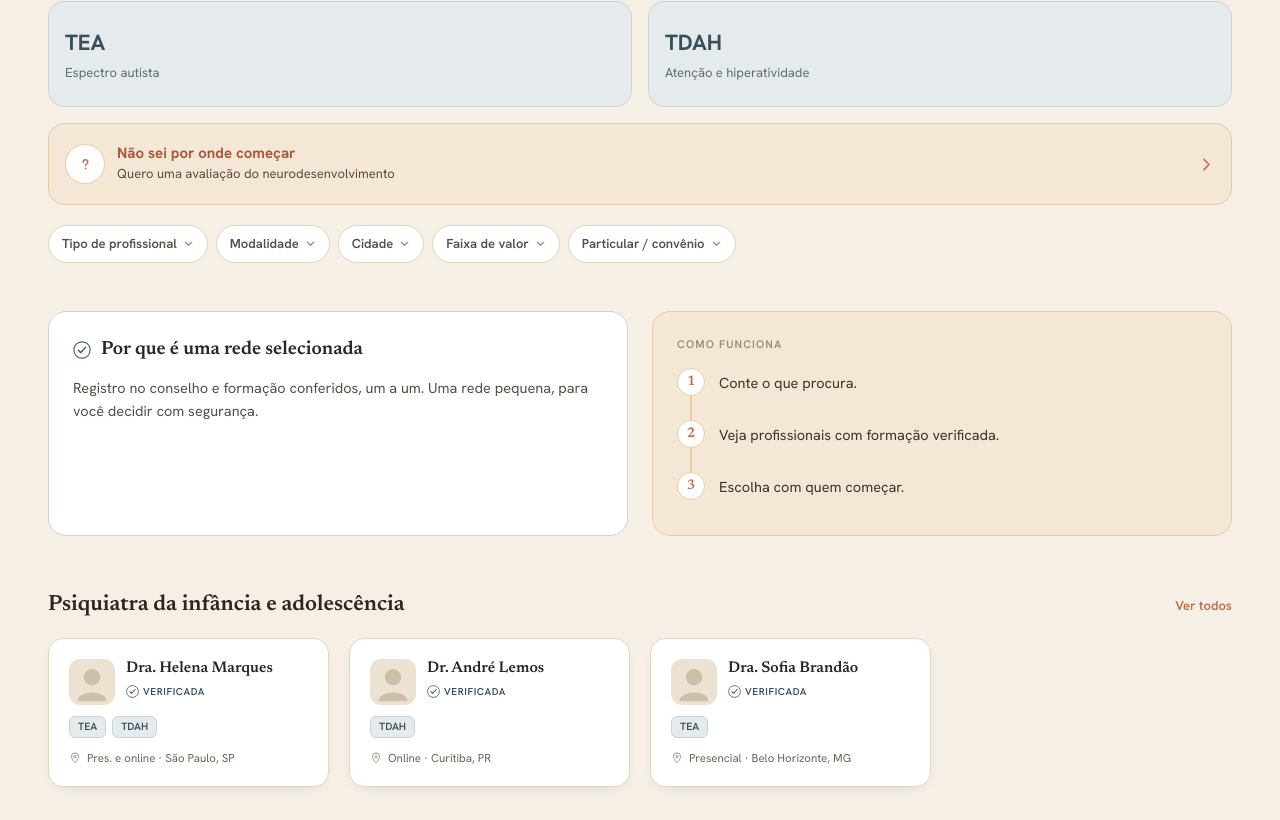
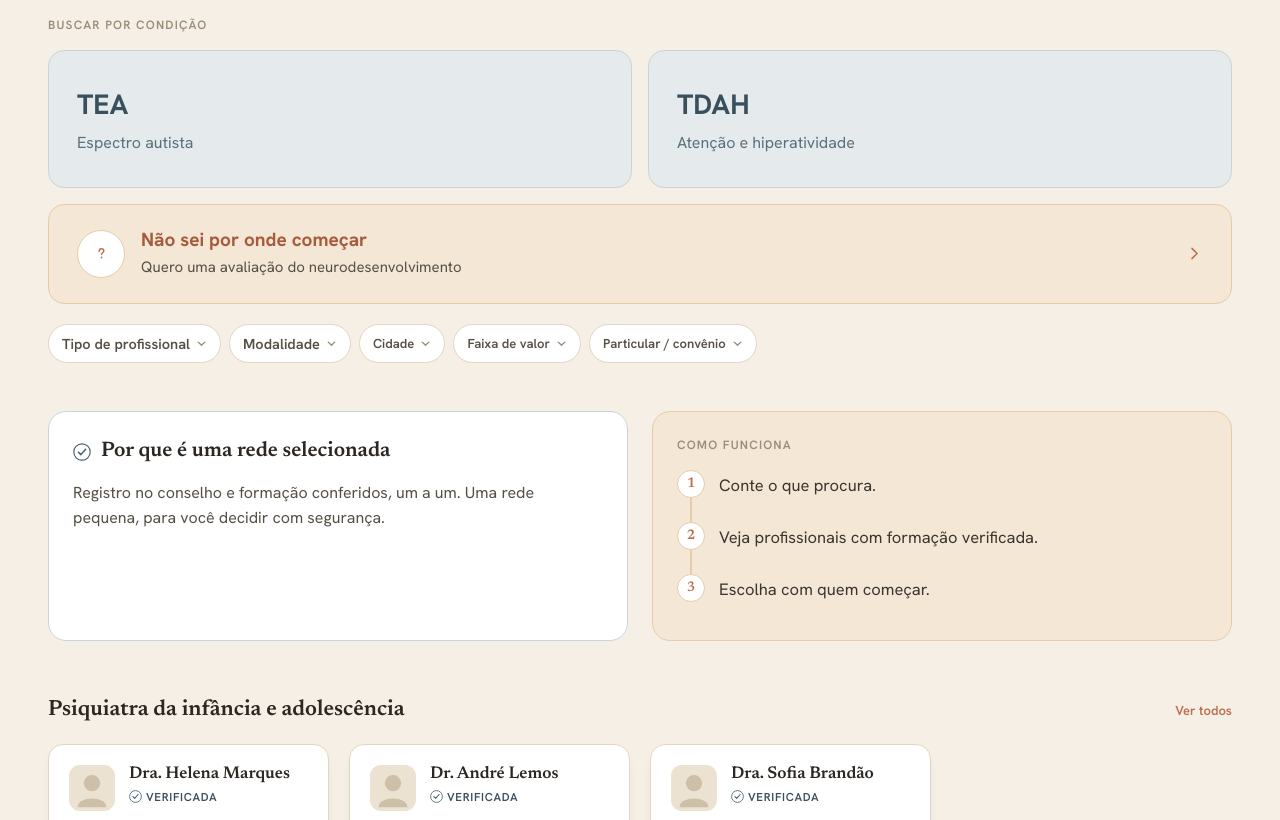
Before and after one commit to kirisaude/kiri-site, a Next.js app: page / in a window 1280 px wide. Shown: the part 420-1240 px from the top of the page. Built offline with nearby package versions, Linux system fonts and the light colour scheme.

Commit message:
Tipografia desktop maior: hero, cards, filtros, TEA/TDAH, Não sei

```diff
--- a/src/app/page.tsx
+++ b/src/app/page.tsx
@@ -104,13 +104,13 @@ export default function Home() {
         {/* Hero */}
         <div className="pt-6 md:pt-14 md:pb-2">
           <h1
-            className="font-serif text-[27px] md:text-[40px] lg:text-[46px] font-medium leading-[1.2] tracking-[-0.01em] text-carvao md:max-w-3xl"
-            style={{ textWrap: "pretty" } as React.CSSProperties}
+            className="font-serif text-[27px] md:text-[48px] lg:text-[58px] xl:text-[64px] font-medium leading-[1.15] tracking-[-0.02em] text-carvao md:max-w-5xl"
+            style={{ textWrap: "balance" } as React.CSSProperties}
           >
             Encontre o profissional certo para o desenvolvimento do seu filho.
           </h1>
           <p
-            className="mt-3 md:mt-5 text-[14.5px] md:text-[16.5px] leading-[1.55] md:leading-[1.65] text-cinza-texto md:max-w-2xl"
+            className="mt-3 md:mt-6 text-[14.5px] md:text-[18px] leading-[1.55] md:leading-[1.65] text-cinza-texto md:max-w-3xl"
             style={{ textWrap: "pretty" } as React.CSSProperties}
           >
             Uma rede selecionada para TEA, TDAH e outras questões do neurodesenvolvimento infantil,
@@ -140,7 +140,7 @@ export default function Home() {
 
         {/* Filtros por condição */}
         <div className="pt-6 md:pt-10">
-          <div className="text-[11px] font-semibold tracking-[0.1em] uppercase text-muted mb-3 md:mb-4">
+          <div className="text-[11px] md:text-[12px] font-semibold tracking-[0.1em] uppercase text-muted mb-3 md:mb-4">
             Buscar por condição
           </div>
 
@@ -150,16 +150,16 @@ export default function Home() {
               <button
                 key={cond}
                 onClick={() => toggleCond(cond)}
-                className={`flex flex-col gap-1 items-start rounded-[13px] md:rounded-[16px] px-4 py-4 md:py-6 cursor-pointer transition-all ${
+                className={`flex flex-col gap-1.5 items-start rounded-[13px] md:rounded-[16px] px-4 md:px-7 py-4 md:py-8 cursor-pointer transition-all ${
                   activeCond === cond
                     ? "bg-ardosia-escura border-2 border-ardosia"
                     : "bg-wash-azulado border-[1.5px] border-borda-azulada"
                 }`}
               >
-                <span className={`text-[17px] md:text-[22px] font-bold ${activeCond === cond ? "text-white" : "text-ardosia-escura"}`}>
+                <span className={`text-[17px] md:text-[28px] font-bold ${activeCond === cond ? "text-white" : "text-ardosia-escura"}`}>
                   {cond}
                 </span>
-                <span className={`text-[11.5px] md:text-[13px] ${activeCond === cond ? "text-white/80" : "text-ardosia-texto"}`}>
+                <span className={`text-[11.5px] md:text-[16px] ${activeCond === cond ? "text-white/80" : "text-ardosia-texto"}`}>
                   {cond === "TEA" ? "Espectro autista" : "Atenção e hiperatividade"}
                 </span>
               </button>
@@ -178,19 +178,19 @@ export default function Home() {
           {/* Não sei por onde começar */}
           <Link
             href="/avaliacao"
-            className="flex items-center gap-3 mt-3 md:mt-4 bg-wash-quente border border-borda-quente rounded-[13px] md:rounded-[16px] px-4 py-4 md:py-5 cursor-pointer no-underline transition-all hover:shadow-[0_4px_16px_-8px_rgba(160,90,40,0.25)]"
+            className="flex items-center gap-4 mt-3 md:mt-4 bg-wash-quente border border-borda-quente rounded-[13px] md:rounded-[16px] px-4 md:px-7 py-4 md:py-6 cursor-pointer no-underline transition-all hover:shadow-[0_4px_16px_-8px_rgba(160,90,40,0.25)]"
           >
-            <div className="w-9 h-9 md:w-10 md:h-10 rounded-full flex-shrink-0 bg-white border border-borda-quente flex items-center justify-center">
+            <div className="w-9 h-9 md:w-12 md:h-12 rounded-full flex-shrink-0 bg-white border border-borda-quente flex items-center justify-center">
               <svg width="17" height="17" viewBox="0 0 20 20" fill="none">
                 <path d="M7.3 7.4 C7.3 5.6 8.5 4.5 10 4.5 C11.6 4.5 12.7 5.6 12.7 7 C12.7 9.3 10 9 10 11.3" stroke="#BE6E4E" strokeWidth="1.7" strokeLinecap="round" />
                 <circle cx="10" cy="14.7" r="1.05" fill="#BE6E4E" />
               </svg>
             </div>
             <div className="flex-1">
-              <div className="text-[14.5px] md:text-[15px] font-bold text-ferrugem-escura leading-[1.2]">
+              <div className="text-[14.5px] md:text-[19px] font-bold text-ferrugem-escura leading-[1.2]">
                 Não sei por onde começar
               </div>
-              <div className="text-[12.5px] md:text-[13px] text-cinza-texto mt-0.5">
+              <div className="text-[12.5px] md:text-[15px] text-cinza-texto mt-0.5 md:mt-1">
                 Quero uma avaliação do neurodesenvolvimento
               </div>
             </div>
@@ -209,7 +209,7 @@ export default function Home() {
               activeProfissao ? "bg-ardosia-escura border-ardosia text-white" : "bg-white border-linha text-cinza-texto"
             }`}
           >
-            <span className="text-[13px] font-semibold whitespace-nowrap">
+            <span className="text-[13px] md:text-[14.5px] font-semibold whitespace-nowrap">
               {activeProfissao ? activeProfissao.split(" ")[0] : "Tipo de profissional"}
             </span>
             {activeProfissao ? (
@@ -226,7 +226,7 @@ export default function Home() {
               activeModalidade ? "bg-ardosia-escura border-ardosia text-white" : "bg-white border-linha text-cinza-texto"
             }`}
           >
-            <span className="text-[13px] font-semibold whitespace-nowrap">
+            <span className="text-[13px] md:text-[14.5px] font-semibold whitespace-nowrap">
               {activeModalidade ? modalidadeCurta(activeModalidade) : "Modalidade"}
             </span>
             {activeModalidade ? (
@@ -291,18 +291,18 @@ export default function Home() {
                   <circle cx="11" cy="11" r="10" stroke="#44606C" strokeWidth="1.4" />
                   <path d="M6.6 11.2 L9.6 14.2 L15.4 7.6" stroke="#44606C" strokeWidth="1.8" strokeLinecap="round" strokeLinejoin="round" />
                 </svg>
-                <span className="font-serif text-[17px] md:text-[19px] font-semibold text-carvao">
+                <span className="font-serif text-[17px] md:text-[21px] font-semibold text-carvao">
                   Por que é uma rede selecionada
                 </span>
               </div>
-              <p className="text-[13.5px] md:text-[14.5px] leading-[1.6] text-cinza-texto m-0">
+              <p className="text-[13.5px] md:text-[16px] leading-[1.6] text-cinza-texto m-0">
                 Registro no conselho e formação conferidos, um a um. Uma rede pequena, para você decidir com segurança.
               </p>
             </Link>
 
             {/* Como funciona */}
             <div className="bg-wash-quente border border-borda-quente rounded-[15px] md:rounded-[18px] p-4 md:p-6">
-              <div className="text-[11px] font-semibold tracking-[0.1em] uppercase text-muted mb-4">Como funciona</div>
+              <div className="text-[11px] md:text-[12px] font-semibold tracking-[0.1em] uppercase text-muted mb-4">Como funciona</div>
               <div className="flex flex-col gap-0">
                 {[
                   { n: "1", texto: "Conte o que procura.", linha: true },
@@ -316,7 +316,7 @@ export default function Home() {
                       </div>
                       {passo.linha && <div className="w-[1.5px] h-[24px] bg-borda-quente" />}
                     </div>
-                    <div className="text-[14px] md:text-[14.5px] leading-[1.45] text-carvao-sutil pt-1 pb-3.5">
+                    <div className="text-[14px] md:text-[16.5px] leading-[1.45] text-carvao-sutil pt-1 pb-3.5">
                       {passo.texto}
                     </div>
                   </div>
@@ -392,14 +392,20 @@ function MiniCard({ profissional: p }: { profissional: Profissional }) {
       href={`/profissional/${p.id}`}
       className="w-full h-full bg-white border border-linha rounded-[15px] p-3.5 md:p-5 shadow-[0_5px_16px_-11px_rgba(60,55,45,0.32)] cursor-pointer no-underline block hover:shadow-[0_8px_24px_-10px_rgba(60,55,45,0.4)] transition-shadow"
     >
-      <div className="flex items-center gap-[11px]">
+      <div className="flex items-center gap-[11px] md:gap-3.5">
         <PlaceholderPhoto size={46} radius={11} />
         <div className="min-w-0 flex-1">
-          <span className="font-serif text-[15.5px] font-semibold text-carvao leading-[1.12] block">
+          <span className="font-serif text-[15.5px] md:text-[17px] font-semibold text-carvao leading-[1.12] block">
             {p.nome}
           </span>
-          <div className="mt-1">
-            <SeloMini />
+          <div className="mt-1 inline-flex items-center gap-1">
+            <svg width="13" height="13" viewBox="0 0 22 22" fill="none" style={{ flexShrink: 0 }}>
+              <circle cx="11" cy="11" r="10" stroke="#44606C" strokeWidth="1.4" />
+              <path d="M6.6 11.2 L9.6 14.2 L15.4 7.6" stroke="#44606C" strokeWidth="1.8" strokeLinecap="round" strokeLinejoin="round" />
+            </svg>
+            <span className="text-[10px] md:text-[11.5px] font-semibold tracking-[0.06em] uppercase text-ardosia-escura">
+              Verificada
+            </span>
           </div>
         </div>
       </div>
@@ -408,14 +414,14 @@ function MiniCard({ profissional: p }: { profissional: Profissional }) {
         {p.areas_atuacao.map((area) => (
           <span
             key={area}
-            className="text-[10.5px] font-semibold text-ardosia-escura bg-wash-azulado border border-borda-azulada px-2 py-0.5 rounded-[6px]"
+            className="text-[10.5px] md:text-[12px] font-semibold text-ardosia-escura bg-wash-azulado border border-borda-azulada px-2 md:px-2.5 py-0.5 rounded-[6px]"
           >
             {area}
           </span>
         ))}
       </div>
 
-      <div className="flex items-center gap-1.5 mt-[11px] text-[11.5px] text-cinza-texto2">
+      <div className="flex items-center gap-1.5 mt-[11px] text-[11.5px] md:text-[13px] text-cinza-texto2">
         <svg width="12" height="12" viewBox="0 0 20 20" fill="none" style={{ flexShrink: 0 }}>
           <path d="M10 18 C10 18 16 12 16 7.5 A6 6 0 1 0 4 7.5 C4 12 10 18 10 18 Z" stroke="#9A8C78" strokeWidth="1.5" strokeLinejoin="round" />
           <circle cx="10" cy="7.6" r="2" stroke="#9A8C78" strokeWidth="1.5" />
```
